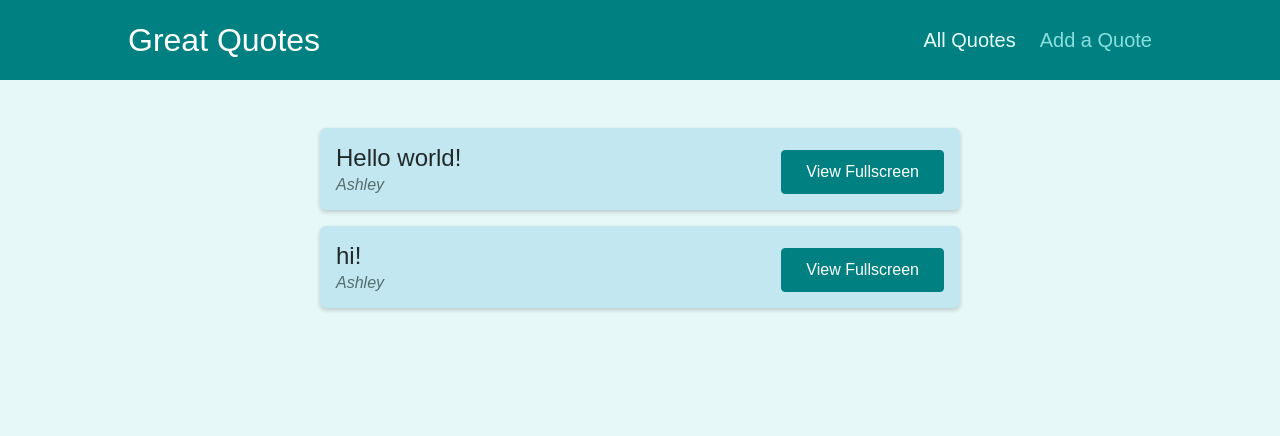
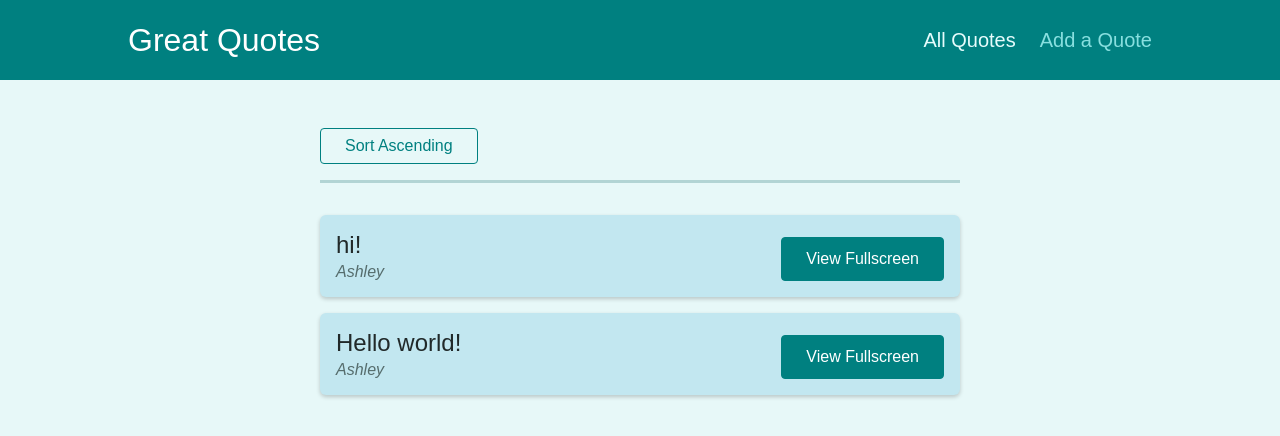
Before and after one commit to wintersprouter/quotes-react, a React (Create React App) app: page /quotes in a window 1280 px wide. Shown: the top 436 px of the page. Built offline with nearby package versions, Linux system fonts and the light colour scheme.

Commit message:
feat: working with qury parameters

```diff
--- a/src/components/quotes/QuoteList.js
+++ b/src/components/quotes/QuoteList.js
@@ -1,13 +1,40 @@
 import { Fragment } from 'react'
-
+import { useHistory, useLocation } from 'react-router-dom'
 import QuoteItem from './QuoteItem'
 import classes from './QuoteList.module.css'
 
+const sortQuotes = (quotes, ascending) => {
+  return quotes.sort((quoteA, quoteB) => {
+    if (ascending) {
+      return quoteA.id > quoteB.id ? 1 : -1
+    } else {
+      return quoteA.id < quoteB.id ? 1 : -1
+    }
+  })
+}
+
 const QuoteList = props => {
+  const history = useHistory()
+  const location = useLocation()
+
+  const queryParams = new URLSearchParams(location.search)
+
+  const isSortingAscending = queryParams.get('sort') === 'asc'
+
+  const sortedQuotes = sortQuotes(props.quotes, isSortingAscending)
+
+  const changeSortingHandler = () => {
+    history.push('/quotes?sort=' + (isSortingAscending ? 'desc' : 'asc'))
+  }
   return (
     <Fragment>
+      <div className={classes.sorting}>
+        <button onClick={changeSortingHandler}>
+          Sort {isSortingAscending ? 'Descending' : 'Ascending'}
+        </button>
+      </div>
       <ul className={classes.list}>
-        {props.quotes.map(quote => (
+        {sortedQuotes.map(quote => (
           <QuoteItem
             key={quote.id}
             id={quote.id}
```
Also changed, not shown: 1 other file (tests, documents, lock files or other folders).
